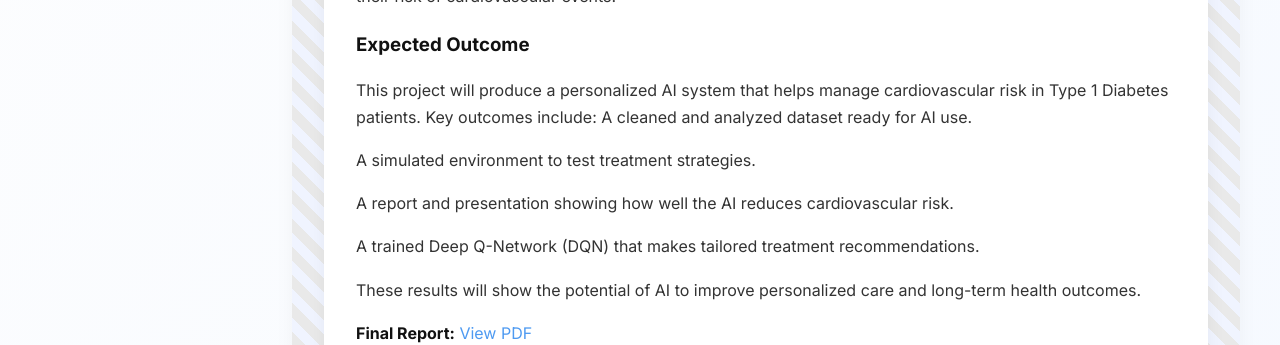
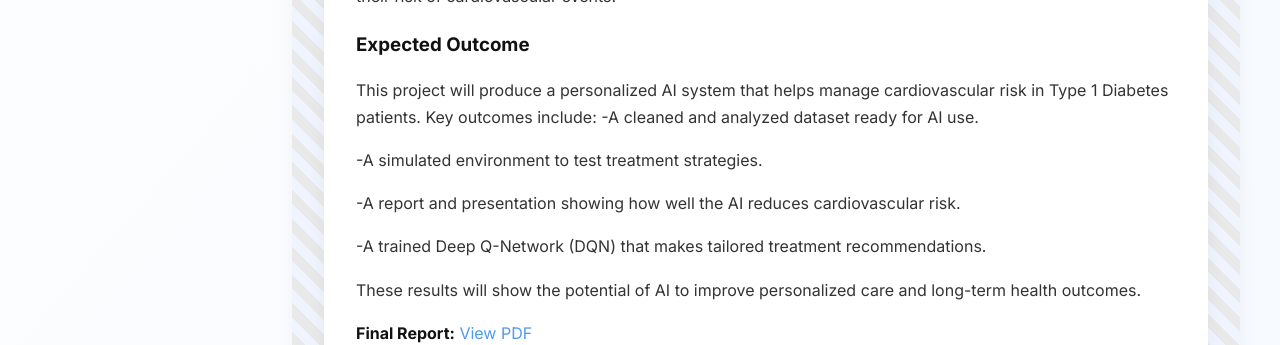
Before and after one commit to KaylaBro0/KaylaBro0.github.io, a Jekyll site: the page built from pages/about-my-project.md, in a window 1280 px wide. Shown: the part 754-1099 px from the top of the page. Built offline with Jekyll 4.4.1, drawn with Linux system fonts in a browser that asks for light colours.

```diff
--- a/pages/about-my-project.md
+++ b/pages/about-my-project.md
@@ -22,13 +22,13 @@ approach: |
 
 outcome: |
   This project will produce a personalized AI system that helps manage cardiovascular risk in Type 1 Diabetes patients. Key outcomes include:
-    A cleaned and analyzed dataset ready for AI use.
+    -A cleaned and analyzed dataset ready for AI use.
 
-    A simulated environment to test treatment strategies.
+    -A simulated environment to test treatment strategies.
 
-    A report and presentation showing how well the AI reduces cardiovascular risk.
+    -A report and presentation showing how well the AI reduces cardiovascular risk.
 
-    A trained Deep Q-Network (DQN) that makes tailored treatment recommendations.
+    -A trained Deep Q-Network (DQN) that makes tailored treatment recommendations.
 
   These results will show the potential of AI to improve personalized care and long-term health outcomes.
 
```
